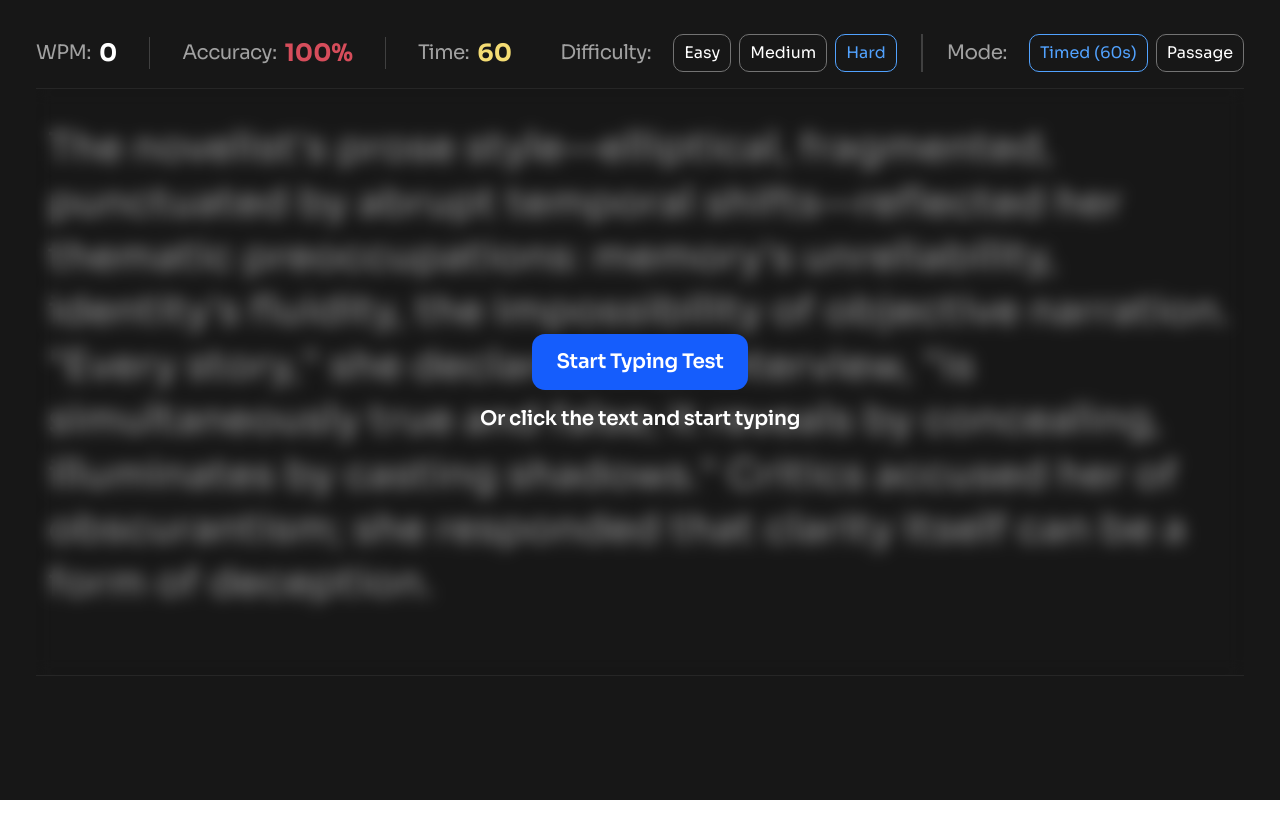
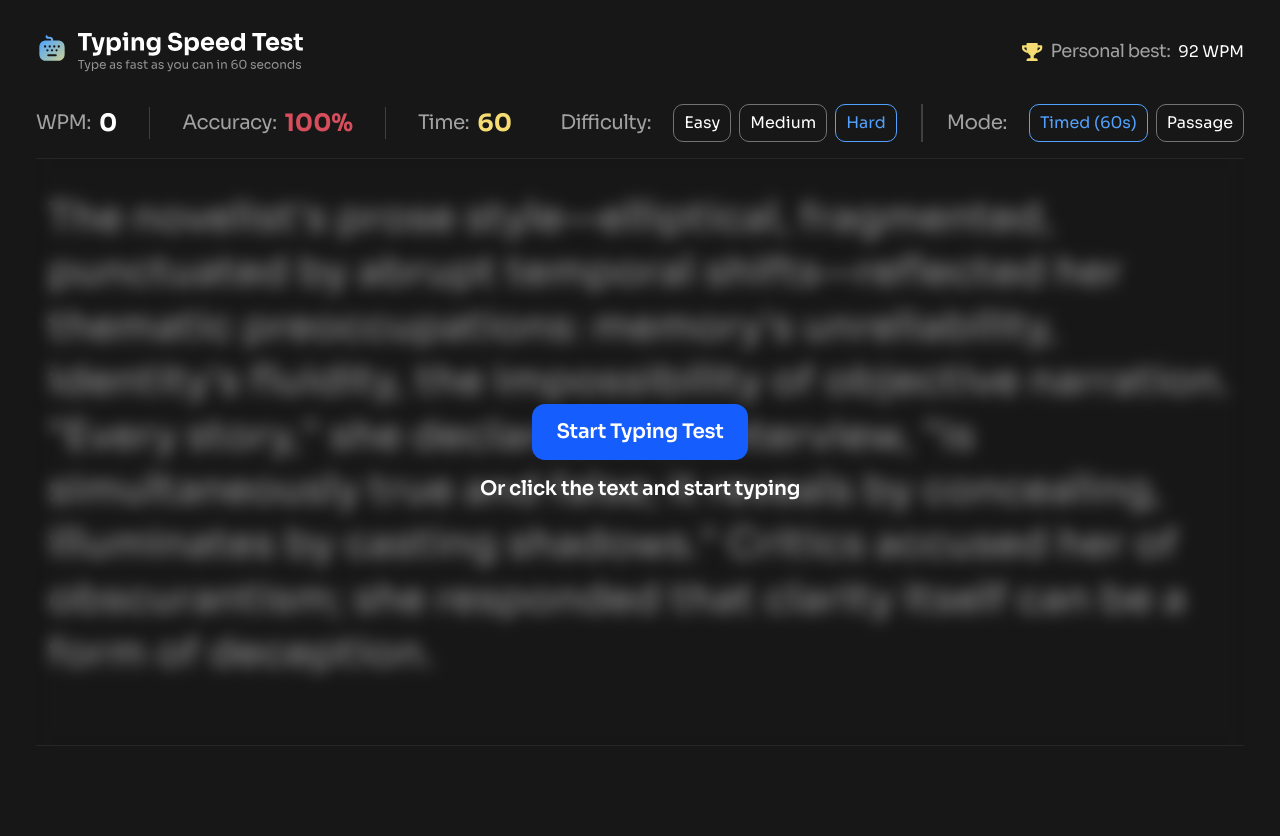
Before and after one commit to elhuzain/typing-speed-test, a Next.js app: page / in a window 1280 px wide. Before the commit the page ends 800 px from the top, so only its background shows below. Built offline with nearby package versions, Linux system fonts and the light colour scheme.

Commit message:
feat: added header

```diff
--- a/app/layout.tsx
+++ b/app/layout.tsx
@@ -2,6 +2,7 @@ import type { Metadata } from "next";
 import { Sora } from "next/font/google";
 import "./globals.css";
 import { cn } from "@/lib/utils";
+import Header from "@/components/header";
 
 const sora = Sora({
   variable: "--font-sora",
@@ -18,6 +19,7 @@ export default function RootLayout({ children }: LayoutProps<"/">) {
   return (
     <html lang="en" className={cn("h-full", "antialiased", sora.variable)}>
       <body className="min-h-full flex flex-col text-foreground">
+        <Header />
         {children}
       </body>
     </html>
--- /dev/null
+++ b/components/header.tsx
@@ -0,0 +1,16 @@
+import Image from "next/image";
+
+const Header = () => {
+    return <header className="bg-neutral-900">
+        <div className="max-w-310 py-8 px-4 mx-auto w-full flex items-center justify-between">
+            <Image src="/images/logo-large.svg" width="267" height="40" alt="Logo" />
+            <p className="flex items-center gap-2">
+                <Image alt="" src="/images/icon-personal-best.svg" width="21" height="18" />
+                <span className="text-preset-4 text-neutral-400">Personal best: </span>
+                <span className="text-white">92 WPM</span>
+            </p>
+        </div>
+    </header>
+}
+
+export default Header;
```
